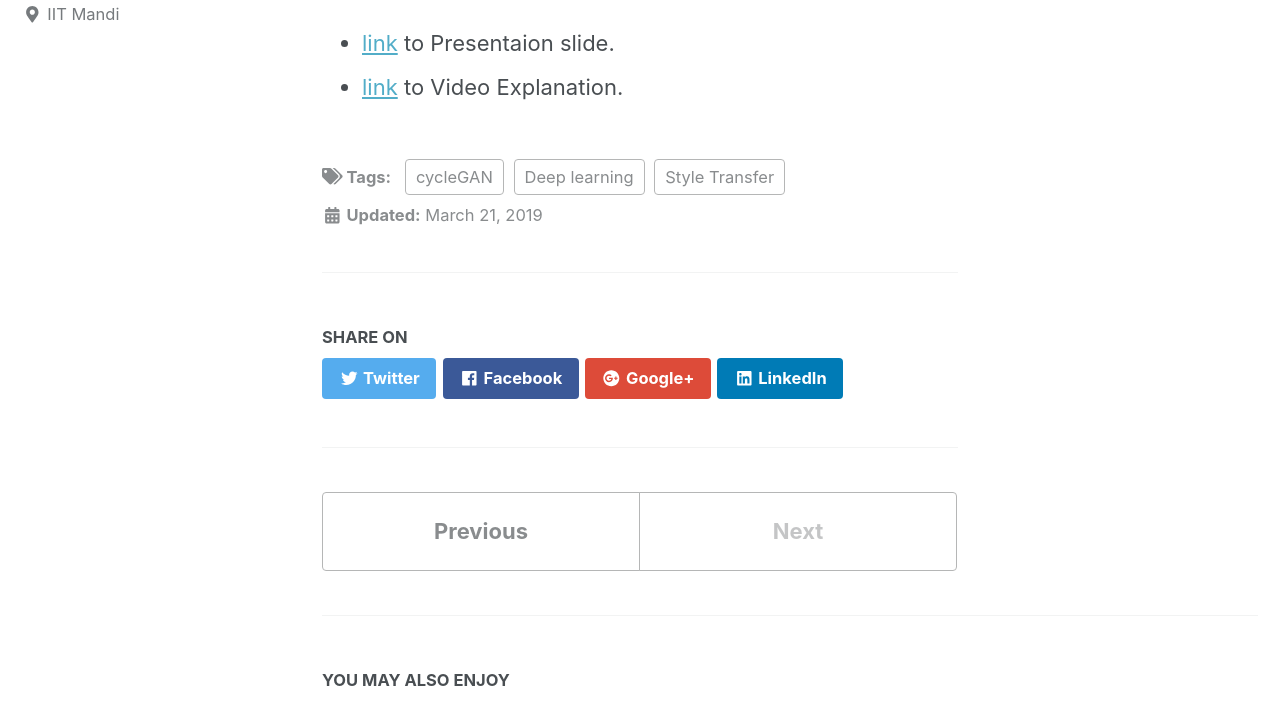
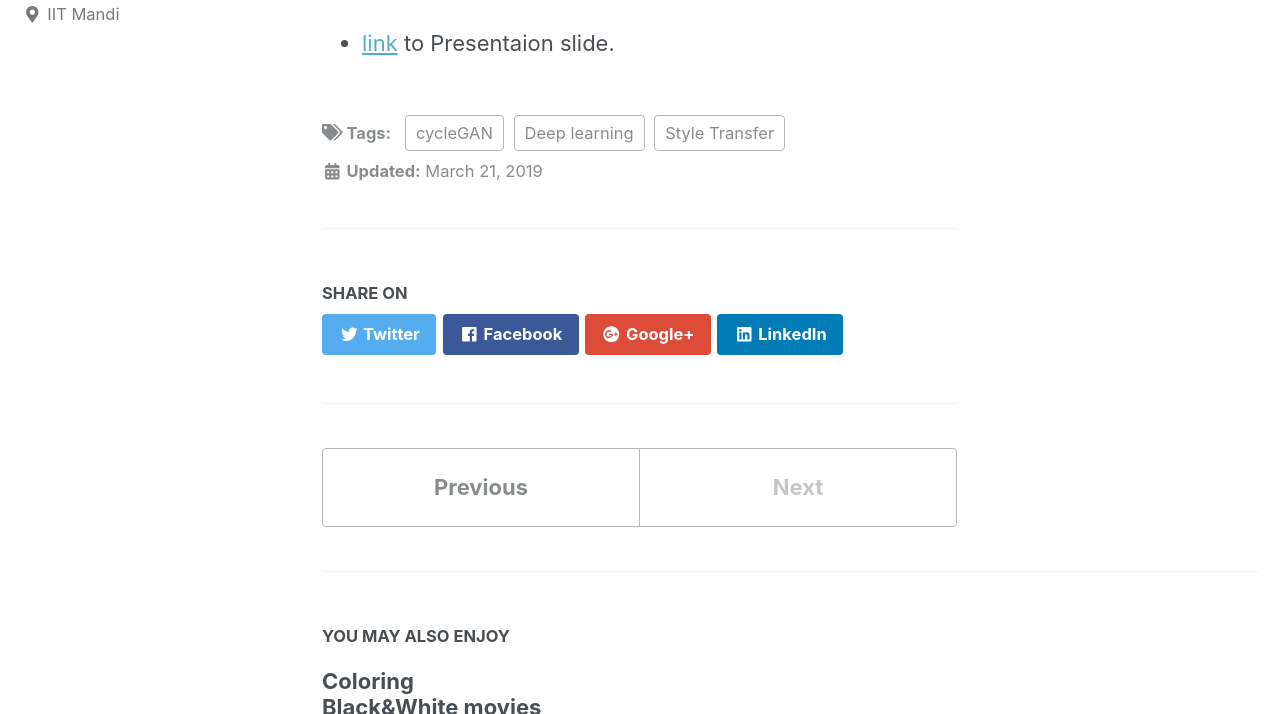
Before and after one commit to navin-chouhan/navin-chouhan.github.io, a Jekyll site: the page built from _posts/2019-04-18-styletransfer1.md, in a window 1280 px wide and 900 px high, scrolled down 3396 px, cut to the strip 186-900 px from the top of the window. Built offline with Jekyll 4.4.1, drawn with Linux system fonts in a browser that asks for light colours; nearby versions of some CDN libraries.

Commit message:
post updated

```diff
--- a/_posts/2019-04-18-styletransfer1.md
+++ b/_posts/2019-04-18-styletransfer1.md
@@ -51,7 +51,7 @@
 * Computing the cycle loss and training the model with appropriate data set.
 * Discriminator network decides whether the frame is transformed or whether it is original in particular domain.
 <img src="{{ site.url }}{{ site.baseurl }}/images/p2.png" alt="linearly separable data">
-<iframe width="420" height="315" src="https://drive.google.com/open?id=1jQ-QWi7m7--m-qSnHcyRUXFfoVgFd-nz" frameborder="0" allowfullscreen></iframe>
+<iframe width="420" height="315" src="/images/DL_project_2/DL_project_2.mp4" frameborder="0" allowfullscreen></iframe>
 
-+ [link](/images/DL_project01.pdf) to Presentaion slide.
-+ [link](https://drive.google.com/open?id=1jQ-QWi7m7--m-qSnHcyRUXFfoVgFd-nz) to Video Explanation.
++ [link](/images/DL_project_2/DL_project_2.pdf) to Presentaion slide.
+<!-- + [link](https://drive.google.com/open?id=1jQ-QWi7m7--m-qSnHcyRUXFfoVgFd-nz) to Video Explanation. -->
```
Also changed, not shown: 3 other files.
